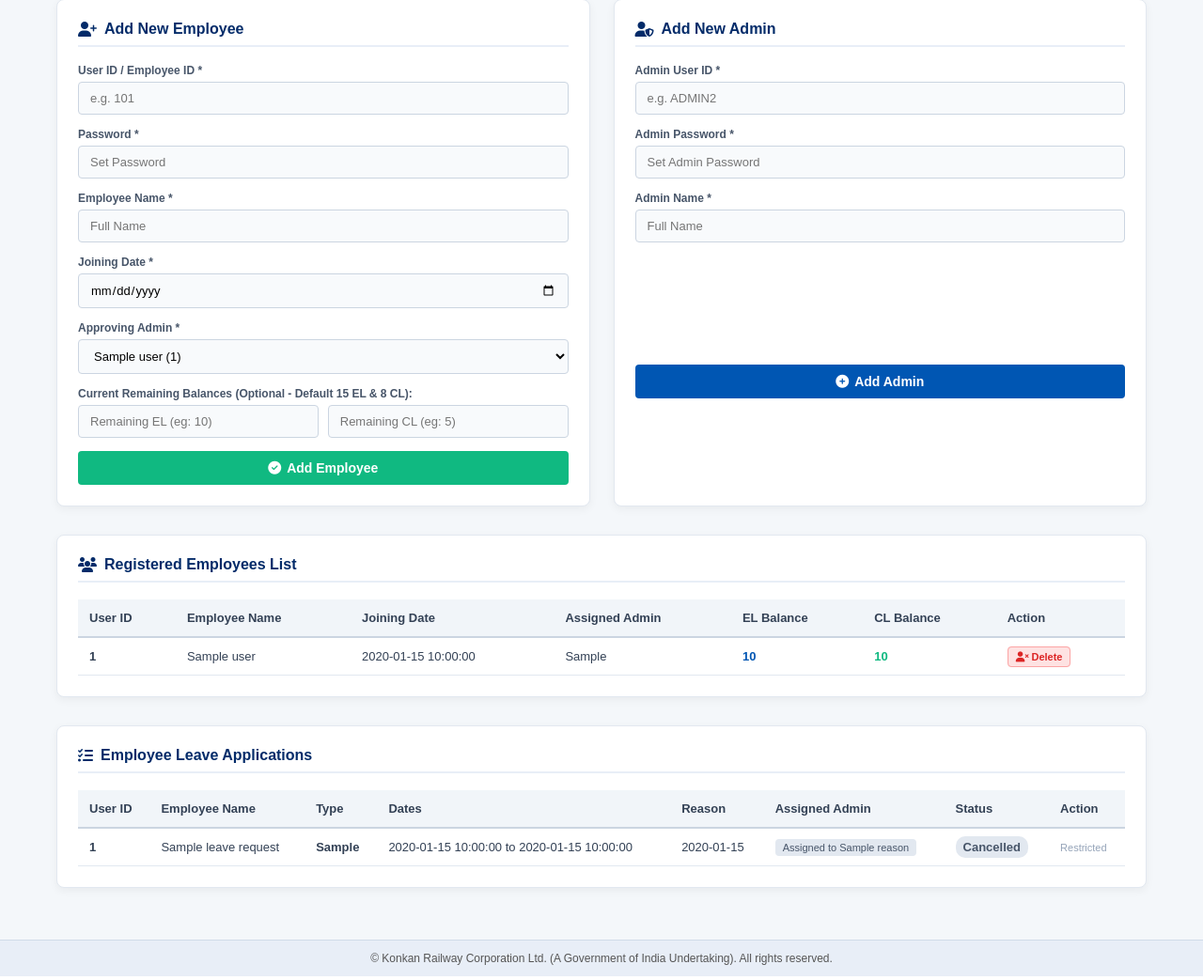
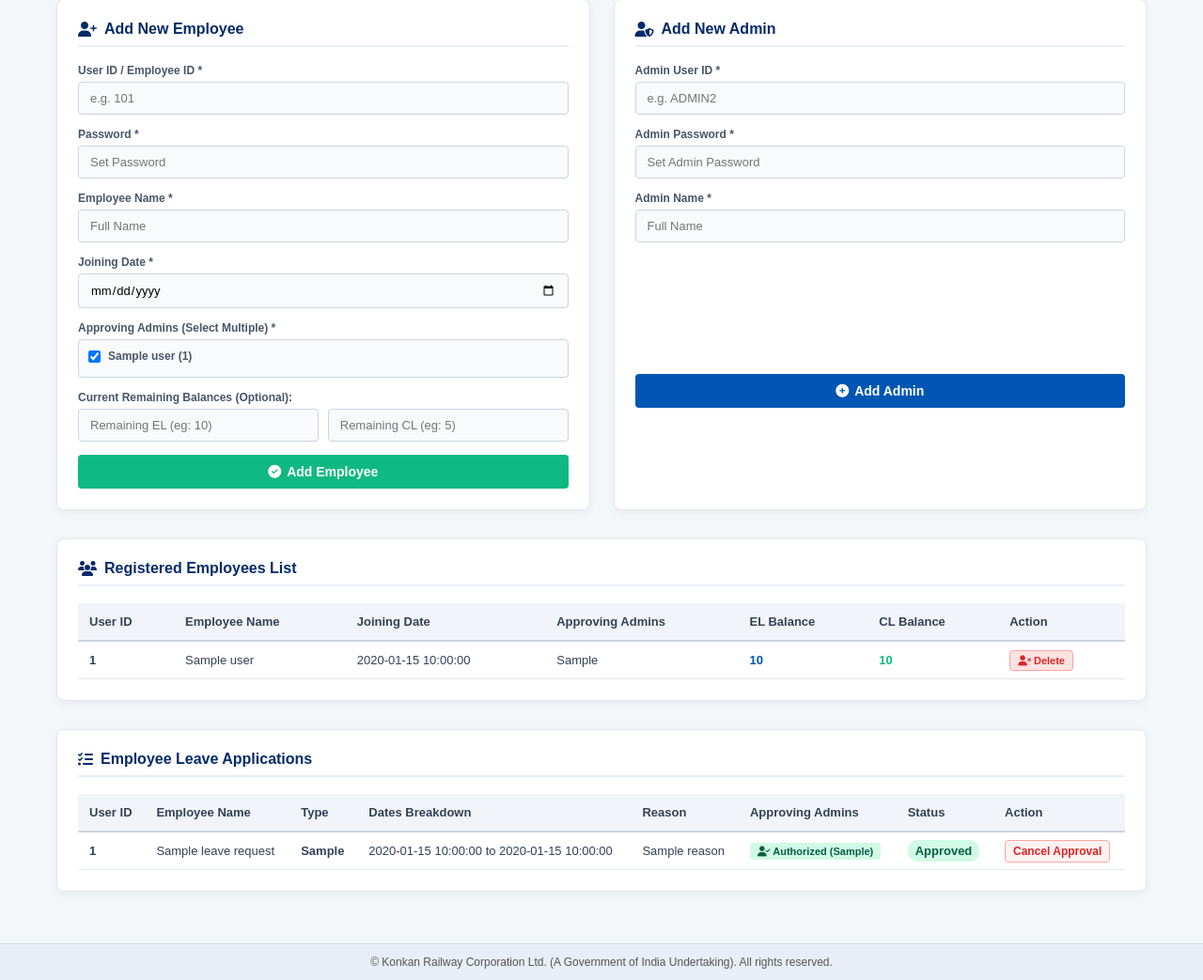
Before and after one commit to RohanDamodar/S-T_KRCL_leave_portal, a Flask app: page /admin in a window 1280 px wide. Shown: the part 160-1203 px from the top of the page at 94% size. Run offline with Flask 3, Linux system fonts and the light colour scheme; the visitor is signed in with stand-in values (Sample User, id 1); a database or web service that is not in the repository returns one stand-in record (values such as "Sample title"); some libraries are stand-ins or nearby versions.

Commit message:
Update admin.html

```diff
--- a/templates/admin.html
+++ b/templates/admin.html
@@ -32,6 +32,9 @@
         .form-group input, .form-group select { padding: 9px 12px; border: 1px solid #cbd5e1; border-radius: 4px; font-size: 13px; outline: none; background-color: #f8fafc; }
         .form-group input:focus, .form-group select:focus { border-color: #0056b3; background-color: #ffffff; }
 
+        .checkbox-group { background: #f8fafc; border: 1px solid #cbd5e1; padding: 10px; border-radius: 4px; max-height: 100px; overflow-y: auto; }
+        .checkbox-item { display: flex; align-items: center; gap: 8px; font-size: 13px; margin-bottom: 4px; cursor: pointer; }
+
         .balance-inputs { display: grid; grid-template-columns: 1fr 1fr; gap: 10px; }
 
         .btn-submit-emp { width: 100%; background-color: #10b981; color: white; border: none; padding: 10px; font-size: 14px; font-weight: bold; border-radius: 4px; cursor: pointer; margin-top: 10px; display: flex; justify-content: center; align-items: center; gap: 6px; }
@@ -54,10 +57,8 @@
         .btn-action-approve { background-color: #10b981; color: white; padding: 5px 10px; border-radius: 4px; text-decoration: none; font-weight: bold; font-size: 12px; margin-right: 5px; }
         .btn-action-reject { background-color: #ef4444; color: white; padding: 5px 10px; border-radius: 4px; text-decoration: none; font-weight: bold; font-size: 12px; margin-right: 5px; }
         .btn-action-cancel { color: #dc2626; border: 1px solid #fca5a5; background-color: #fef2f2; padding: 4px 8px; border-radius: 4px; font-size: 12px; font-weight: bold; text-decoration: none; }
-
         .btn-delete-user { color: #dc2626; background: #fee2e2; border: 1px solid #fca5a5; padding: 4px 8px; border-radius: 4px; font-size: 11px; font-weight: bold; text-decoration: none; }
         .btn-delete-user:hover { background: #dc2626; color: white; }
-
         .footer { margin-top: auto; background-color: #e8eef7; text-align: center; padding: 12px; font-size: 12px; color: #555; border-top: 1px solid #d0dbe8; }
     </style>
 </head>
@@ -88,90 +89,53 @@
         <div class="forms-grid">
             <!-- Add Employee Form -->
             <div class="card">
-                <div class="card-header">
-                    <i class="fa-solid fa-user-plus"></i> Add New Employee
-                </div>
+                <div class="card-header"><i class="fa-solid fa-user-plus"></i> Add New Employee</div>
                 <form method="POST">
                     <input type="hidden" name="action_type" value="add_employee">
+                    <div class="form-group"><label>User ID / Employee ID *</label><input type="text" name="user_id" placeholder="e.g. 101" required></div>
+                    <div class="form-group"><label>Password *</label><input type="password" name="password" placeholder="Set Password" required></div>
+                    <div class="form-group"><label>Employee Name *</label><input type="text" name="name" placeholder="Full Name" required></div>
+                    <div class="form-group"><label>Joining Date *</label><input type="date" name="joining_date" required></div>
 
                     <div class="form-group">
-                        <label>User ID / Employee ID *</label>
-                        <input type="text" name="user_id" placeholder="e.g. 101" required>
+                        <label>Approving Admins (Select Multiple) *</label>
+                        <div class="checkbox-group">
+                            {% for a in admins_list %}
+                                <label class="checkbox-item">
+                                    <input type="checkbox" name="assigned_admins" value="{{ a[0] }}" checked>
+                                    {{ a[1] }} ({{ a[0] }})
+                                </label>
+                            {% endfor %}
+                        </div>
                     </div>
 
                     <div class="form-group">
-                        <label>Password *</label>
-                        <input type="password" name="password" placeholder="Set Password" required>
-                    </div>
-
-                    <div class="form-group">
-                        <label>Employee Name *</label>
-                        <input type="text" name="name" placeholder="Full Name" required>
-                    </div>
-
-                    <div class="form-group">
-                        <label>Joining Date *</label>
-                        <input type="date" name="joining_date" required>
-                    </div>
-
-                    <div class="form-group">
-                        <label>Approving Admin *</label>
-                        <select name="assigned_admin" required>
-                            {% for a in admins_list %}
-                                <option value="{{ a[0] }}">{{ a[1] }} ({{ a[0] }})</option>
-                            {% endfor %}
-                        </select>
-                    </div>
-
-                    <div class="form-group">
-                        <label>Current Remaining Balances (Optional - Default 15 EL & 8 CL):</label>
+                        <label>Current Remaining Balances (Optional):</label>
                         <div class="balance-inputs">
                             <input type="number" name="el" placeholder="Remaining EL (eg: 10)">
                             <input type="number" name="cl" placeholder="Remaining CL (eg: 5)">
                         </div>
                     </div>
-
-                    <button type="submit" class="btn-submit-emp">
-                        <i class="fa-solid fa-check-circle"></i> Add Employee
-                    </button>
+                    <button type="submit" class="btn-submit-emp"><i class="fa-solid fa-check-circle"></i> Add Employee</button>
                 </form>
             </div>
 
             <!-- Add Admin Form -->
             <div class="card">
-                <div class="card-header">
-                    <i class="fa-solid fa-user-shield"></i> Add New Admin
-                </div>
+                <div class="card-header"><i class="fa-solid fa-user-shield"></i> Add New Admin</div>
                 <form method="POST">
                     <input type="hidden" name="action_type" value="add_admin">
-
-                    <div class="form-group">
-                        <label>Admin User ID *</label>
-                        <input type="text" name="user_id" placeholder="e.g. ADMIN2" required>
-                    </div>
-
-                    <div class="form-group">
-                        <label>Admin Password *</label>
-                        <input type="password" name="password" placeholder="Set Admin Password" required>
-                    </div>
-
-                    <div class="form-group">
-                        <label>Admin Name *</label>
-                        <input type="text" name="name" placeholder="Full Name" required>
-                    </div>
-
-                    <button type="submit" class="btn-submit-admin" style="margin-top: 130px;">
-                        <i class="fa-solid fa-plus-circle"></i> Add Admin
-                    </button>
+                    <div class="form-group"><label>Admin User ID *</label><input type="text" name="user_id" placeholder="e.g. ADMIN2" required></div>
+                    <div class="form-group"><label>Admin Password *</label><input type="password" name="password" placeholder="Set Admin Password" required></div>
+                    <div class="form-group"><label>Admin Name *</label><input type="text" name="name" placeholder="Full Name" required></div>
+                    <button type="submit" class="btn-submit-admin" style="margin-top: 140px;"><i class="fa-solid fa-plus-circle"></i> Add Admin</button>
                 </form>
             </div>
         </div>
 
         <!-- Registered Employees Table -->
         <div class="table-box">
-            <div class="card-header">
-                <i class="fa-solid fa-users"></i> Registered Employees List
-            </div>
+            <div class="card-header"><i class="fa-solid fa-users"></i> Registered Employees List</div>
             <div class="table-responsive">
                 <table>
                     <thead>
@@ -179,7 +143,7 @@
                             <th>User ID</th>
                             <th>Employee Name</th>
                             <th>Joining Date</th>
-                            <th>Assigned Admin</th>
+                            <th>Approving Admins</th>
                             <th>EL Balance</th>
                             <th>CL Balance</th>
                             <th>Action</th>
@@ -196,16 +160,12 @@
                                 <td><b style="color: #0056b3;">{{ u[4] }}</b></td>
                                 <td><b style="color: #10b981;">{{ u[5] }}</b></td>
                                 <td>
-                                    <a href="/delete_user/{{ u[0] }}" class="btn-delete-user" onclick="return confirm('तुम्हाला या कर्मचाऱ्याचा अकाऊंट सिस्टीममधून काढून टाकायचा आहे का?');">
-                                        <i class="fa-solid fa-user-xmark"></i> Delete
-                                    </a>
+                                    <a href="/delete_user/{{ u[0] }}" class="btn-delete-user" onclick="return confirm('कर्मचाऱ्याचा अकाऊंट डिलीट करायचा का?');"><i class="fa-solid fa-user-xmark"></i> Delete</a>
                                 </td>
                             </tr>
                             {% endfor %}
                         {% else %}
-                            <tr>
-                                <td colspan="7" style="text-align: center; color: #777;">कोणतेही कर्मचारी जोडलेले नाहीत.</td>
-                            </tr>
+                            <tr><td colspan="7" style="text-align: center; color: #777;">कोणतेही कर्मचारी जोडलेले नाहीत.</td></tr>
                         {% endif %}
                     </tbody>
                 </table>
@@ -214,9 +174,7 @@
 
         <!-- Leave Requests Table -->
         <div class="table-box">
-            <div class="card-header">
-                <i class="fa-solid fa-list-check"></i> Employee Leave Applications
-            </div>
+            <div class="card-header"><i class="fa-solid fa-list-check"></i> Employee Leave Applications</div>
             <div class="table-responsive">
                 <table>
                     <thead>
@@ -224,9 +182,9 @@
                             <th>User ID</th>
                             <th>Employee Name</th>
                             <th>Type</th>
-                            <th>Dates</th>
+                            <th>Dates Breakdown</th>
                             <th>Reason</th>
-                            <th>Assigned Admin</th>
+                            <th>Approving Admins</th>
                             <th>Status</th>
                             <th>Action</th>
                         </tr>
@@ -238,32 +196,39 @@
                                 <td><b>{{ req[1] }}</b></td>
                                 <td>{{ req[2] }}</td>
                                 <td><b>{{ req[3] }}</b></td>
-                                <td>{{ req[4] }} to {{ req[5] }}</td>
-                                <td>{{ req[6] }}</td>
                                 <td>
-                                    {% if req[8] == current_admin %}
-                                        <span class="badge-assigned-mine"><i class="fa-solid fa-user-check"></i> Assigned to You</span>
+                                    {% if req[3] == 'EL+CL' %}
+                                        <small style="display:block;"><b>EL:</b> {{ req[6] }}</small>
+                                        <small style="display:block;"><b>CL:</b> {{ req[7] }}</small>
                                     {% else %}
-                                        <span class="badge-assigned-other">Assigned to {{ req[8] }}</span>
+                                        {{ req[4] }} to {{ req[5] }}
+                                    {% endif %}
+                                </td>
+                                <td>{{ req[8] }}</td>
+                                <td>
+                                    {% if current_admin in req[10].split(',') or current_admin == 'ADMIN1' %}
+                                        <span class="badge-assigned-mine"><i class="fa-solid fa-user-check"></i> Authorized ({{ req[10] }})</span>
+                                    {% else %}
+                                        <span class="badge-assigned-other">Assigned to {{ req[10] }}</span>
                                     {% endif %}
                                 </td>
                                 <td>
-                                    {% if req[7] == 'Approved' %}
+                                    {% if req[9] == 'Approved' %}
                                         <span class="badge-approved">Approved</span>
-                                    {% elif req[7] == 'Pending' %}
+                                    {% elif req[9] == 'Pending' %}
                                         <span class="badge-pending">Pending</span>
-                                    {% elif req[7] == 'Rejected' %}
+                                    {% elif req[9] == 'Rejected' %}
                                         <span class="badge-rejected">Rejected</span>
                                     {% else %}
                                         <span class="badge-cancelled">Cancelled</span>
                                     {% endif %}
                                 </td>
                                 <td>
-                                    {% if req[8] == current_admin %}
-                                        {% if req[7] == 'Pending' %}
+                                    {% if current_admin in req[10].split(',') or current_admin == 'ADMIN1' %}
+                                        {% if req[9] == 'Pending' %}
                                             <a href="/action/{{ req[0] }}/Approved" class="btn-action-approve"><i class="fa-solid fa-check"></i> Approve</a>
                                             <a href="/action/{{ req[0] }}/Rejected" class="btn-action-reject"><i class="fa-solid fa-xmark"></i> Reject</a>
-                                        {% elif req[7] == 'Approved' %}
+                                        {% elif req[9] == 'Approved' %}
                                             <a href="/cancel_leave/{{ req[0] }}" class="btn-action-cancel" onclick="return confirm('ही मंजूर झालेली रजा रद्द करायची का?');">Cancel Approval</a>
                                         {% else %}
                                             -
@@ -275,9 +240,7 @@
                             </tr>
                             {% endfor %}
                         {% else %}
-                            <tr>
-                                <td colspan="8" style="text-align: center; color: #777;">कोणतेही अर्ज उपलब्ध नाहीत.</td>
-                            </tr>
+                            <tr><td colspan="8" style="text-align: center; color: #777;">कोणतेही अर्ज उपलब्ध नाहीत.</td></tr>
                         {% endif %}
                     </tbody>
                 </table>
```
